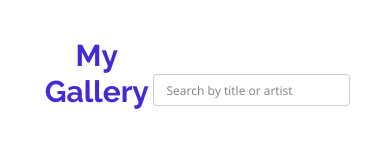
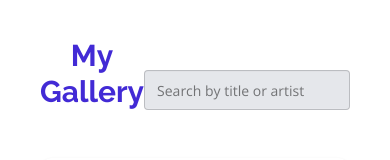
Before and after one commit to aboutamirhamza/artify-client, a React (Vite) app: page /my-gallery in a window 390 px wide. Shown: the part 202-362 px from the top of the page. Built offline with nearby package versions, Linux system fonts and the light colour scheme; no server answers; sample sign-in values are in the browser's storage.

Commit message:
responsive menu light dark issue fixing

```diff
--- a/src/components/Navbar/Navbar.jsx
+++ b/src/components/Navbar/Navbar.jsx
@@ -109,7 +109,7 @@ const Navbar = ({dark, toggleDark}) => {
             </div>
             <ul
               tabIndex="-1"
-              className="menus_items menu-sm dropdown-content bg-base-100 rounded-box z-1 mt-3 w-52 p-4 shadow"
+              className={`${dark ? "bg-neutral" : "bg-white"} menus_items menu-sm dropdown-content bg-base-100 rounded-box z-1 mt-3 w-52 p-4 shadow`}
             >
               {links}
             </ul>
--- a/src/components/pages/MyGallery.jsx
+++ b/src/components/pages/MyGallery.jsx
@@ -84,7 +84,7 @@ const MyGallery = () => {
           placeholder="Search by title or artist"
           value={query}
           onChange={(e) => setQuery(e.target.value)}
-          className="input input-bordered input-sm w-64"
+          className={`${dark ? "bg-gray-800" : "bg-gray-200"} input`}
         />
       </div>
 
```
